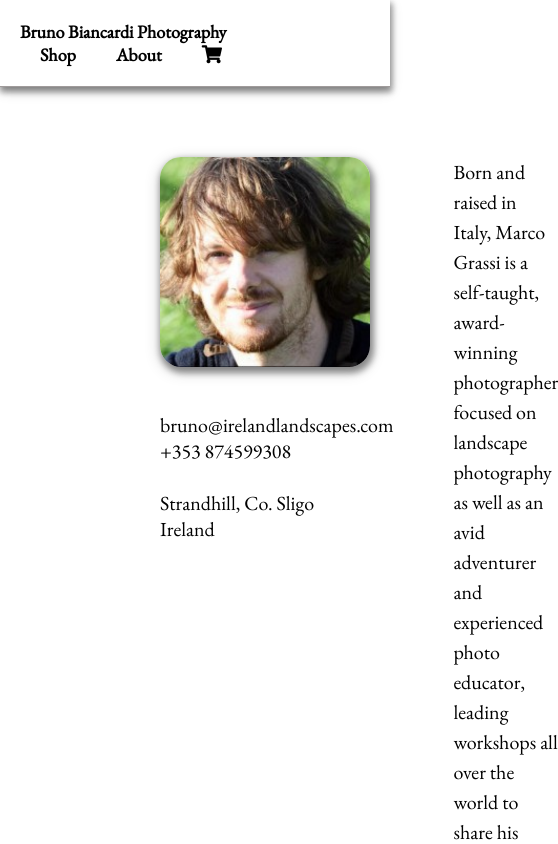
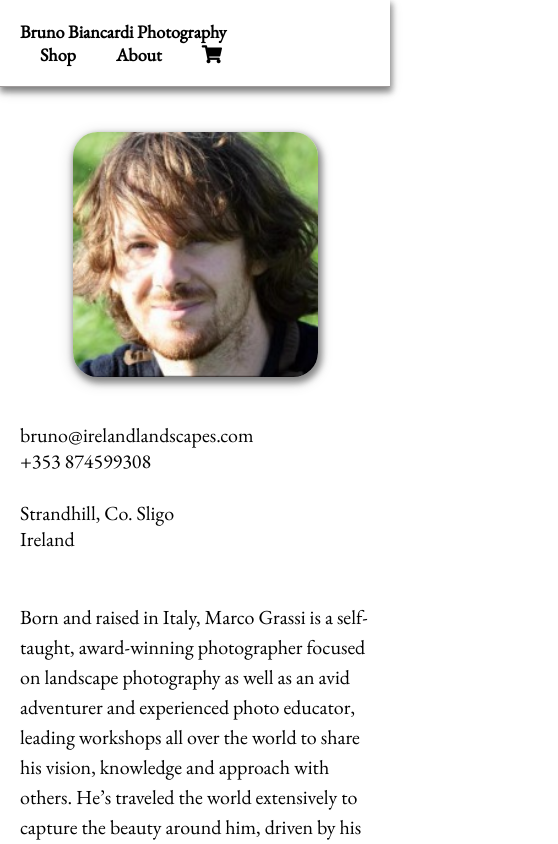
Before and after one commit to olmobianc/React---eCommerce-website, a React (Create React App) app in the folder ecomm/: page /about in a window 390 px wide. Shown: the top 844 px of the page, 558 px wide, since content can reach past the window. Built offline with nearby package versions, Linux system fonts and the light colour scheme.

Commit message:
fix:added media query about page

```diff
--- a/ecomm/src/components/About.css
+++ b/ecomm/src/components/About.css
@@ -20,3 +20,35 @@
     border-radius: 10%;
     box-shadow: 2px 4px 6px 2px rgba(0,0,0,.4), 0 4px 16px 0 rgba(0,0,0,.19);
 }
+
+/*TABLET*/
+@media(min-width: 685px) and (max-width: 1168px) {
+    .about-container {
+        display: grid;
+        grid-template-columns: 0.6fr 1.4fr;
+        grid-gap: 40px;
+        margin-top: 30px;
+        padding: 40px 60px 100px 60px;
+    }
+
+}
+
+/*MOBILE*/
+@media(max-width:685px) {
+    .about-container {
+        grid-template-columns: 1fr;
+        grid-column-gap: 30px;
+        padding: 20px;
+        margin: 25px 0 25px 0;
+        grid-row-gap: 50px;
+
+    }
+    .about-image-container {
+        margin-bottom: 40px;
+        text-align: center;
+    }
+    .img-profile-1 {
+        height: 70%;
+        width: 70%;
+    }
+}
```
